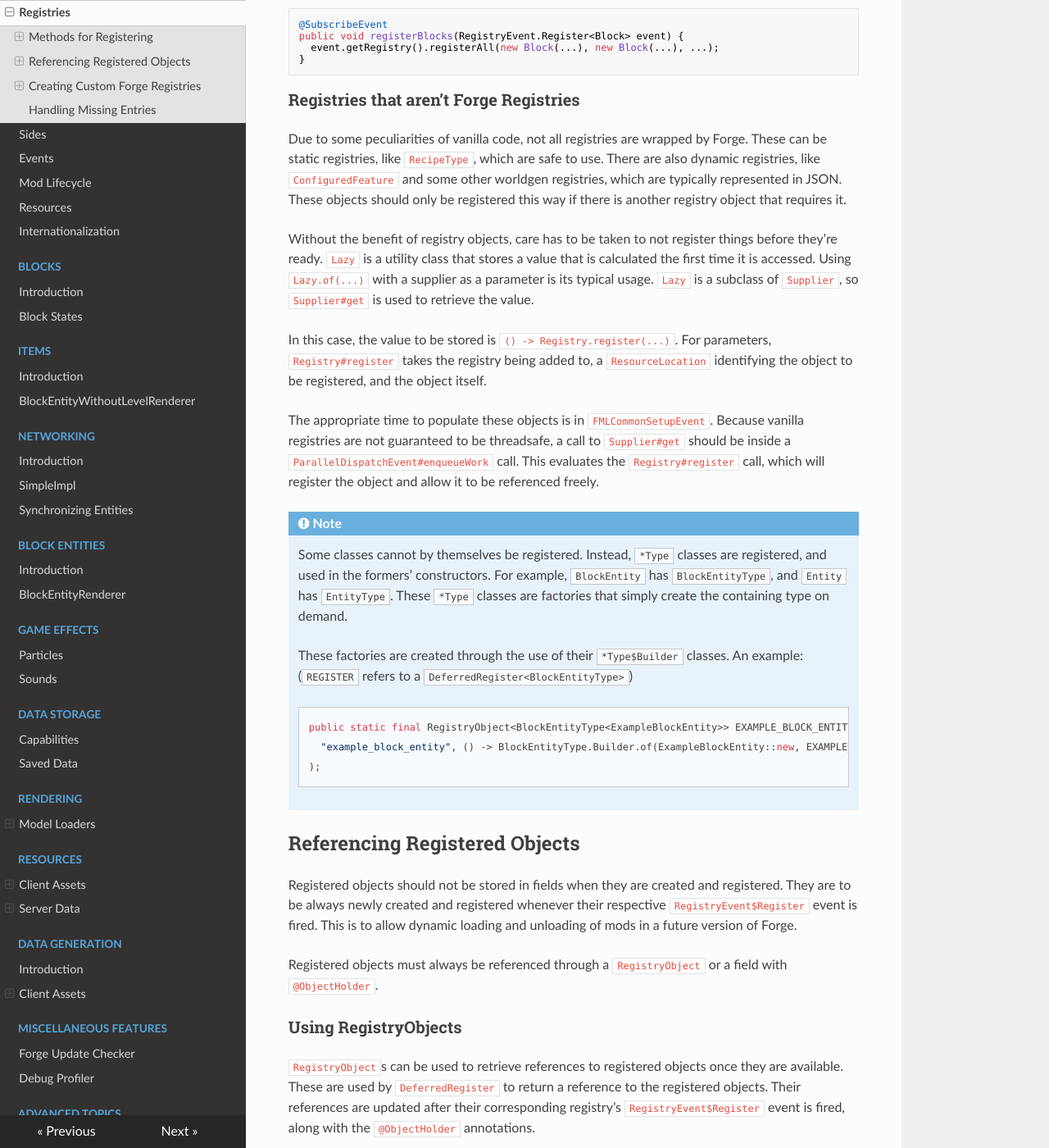
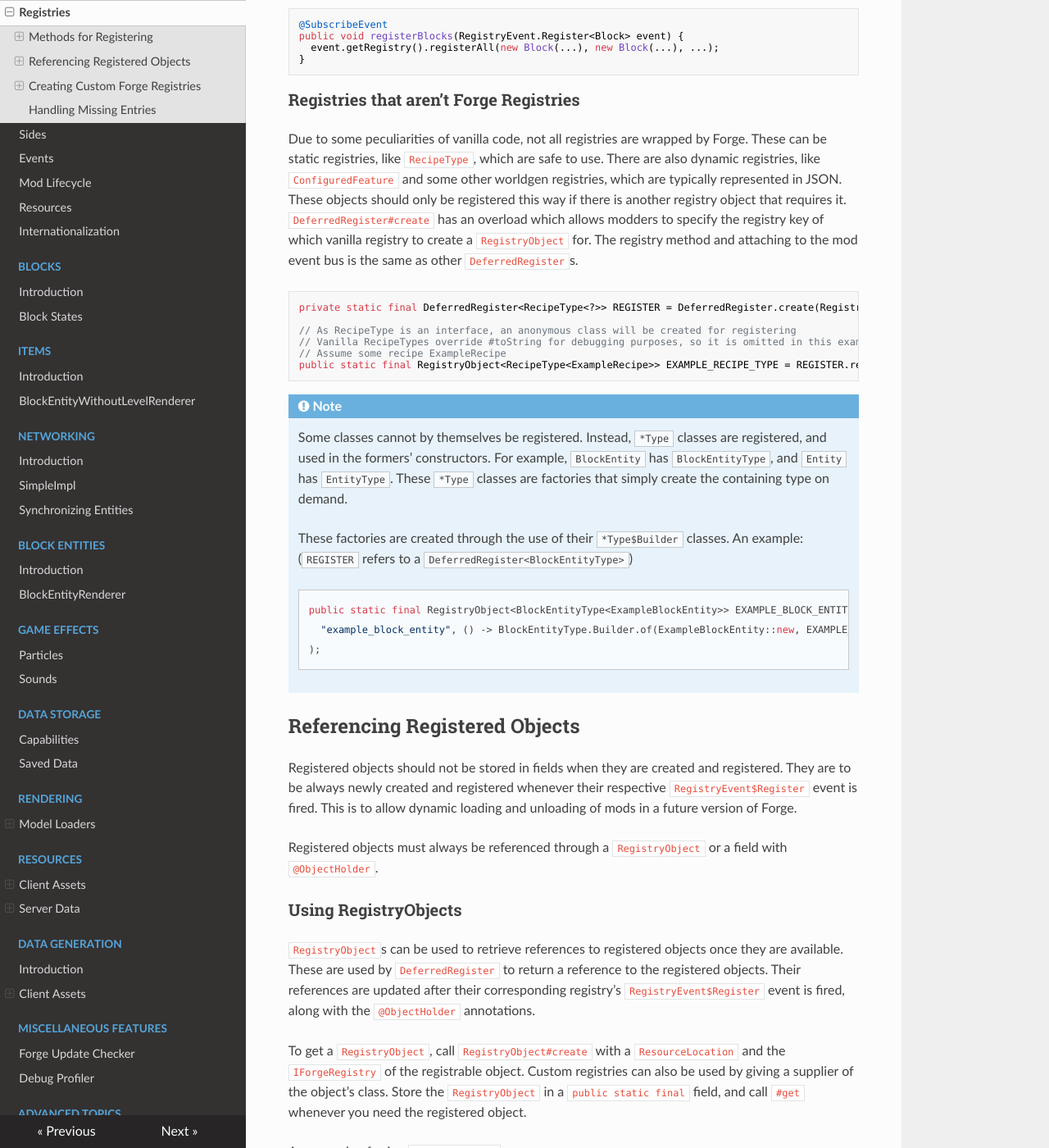
Before and after one commit to MinecraftForge/Documentation, an MkDocs documentation site: the page built from docs/concepts/registries.md, in a window 1280 px wide and 1400 px high, scrolled down 1325 px. Shown: the whole window at 82% size. Built offline with MkDocs 1.6.1, drawn with Linux system fonts in a browser that asks for light colours; nearby versions of some CDN libraries; some of the changed text lies outside the part shown.

Commit message:
[1.18.x] PR 8527 Update: Vanilla Deferred Registers (#428)

````diff
--- a/docs/concepts/registries.md
+++ b/docs/concepts/registries.md
@@ -45,13 +45,16 @@ public void registerBlocks(RegistryEvent.Register<Block> event) {
 
 ### Registries that aren't Forge Registries
 
-Due to some peculiarities of vanilla code, not all registries are wrapped by Forge. These can be static registries, like `RecipeType`, which are safe to use. There are also dynamic registries, like `ConfiguredFeature` and some other worldgen registries, which are typically represented in JSON. These objects should only be registered this way if there is another registry object that requires it.
+Due to some peculiarities of vanilla code, not all registries are wrapped by Forge. These can be static registries, like `RecipeType`, which are safe to use. There are also dynamic registries, like `ConfiguredFeature` and some other worldgen registries, which are typically represented in JSON. These objects should only be registered this way if there is another registry object that requires it. `DeferredRegister#create` has an overload which allows modders to specify the registry key of which vanilla registry to create a `RegistryObject` for. The registry method and attaching to the mod event bus is the same as other `DeferredRegister`s.
 
-Without the benefit of registry objects, care has to be taken to not register things before they're ready. `Lazy` is a utility class that stores a value that is calculated the first time it is accessed. Using `Lazy.of(...)` with a supplier as a parameter is its typical usage. `Lazy` is a subclass of `Supplier`, so `Supplier#get` is used to retrieve the value.
+```java
+private static final DeferredRegister<RecipeType<?>> REGISTER = DeferredRegister.create(Registry.RECIPE_TYPE_REGISTRY, "examplemod");
 
-In this case, the value to be stored is `() -> Registry.register(...)`. For parameters, `Registry#register` takes the registry being added to, a `ResourceLocation` identifying the object to be registered, and the object itself.
-
-The appropriate time to populate these objects is in `FMLCommonSetupEvent`. Because vanilla registries are not guaranteed to be threadsafe, a call to `Supplier#get` should be inside a `ParallelDispatchEvent#enqueueWork` call. This evaluates the `Registry#register` call, which will register the object and allow it to be referenced freely.
+// As RecipeType is an interface, an anonymous class will be created for registering
+// Vanilla RecipeTypes override #toString for debugging purposes, so it is omitted in this example
+// Assume some recipe ExampleRecipe
+public static final RegistryObject<RecipeType<ExampleRecipe>> EXAMPLE_RECIPE_TYPE = REGISTER.register("example_recipe_type", () -> new RecipeType<>() {});
+```
 
 !!! note
     Some classes cannot by themselves be registered. Instead, `*Type` classes are registered, and used in the formers' constructors. For example, [`BlockEntity`][blockentity] has `BlockEntityType`, and `Entity` has `EntityType`. These `*Type` classes are factories that simply create the containing type on demand.
@@ -74,15 +77,15 @@ Registered objects must always be referenced through a `RegistryObject` or a fie
 
 `RegistryObject`s can be used to retrieve references to registered objects once they are available. These are used by `DeferredRegister` to return a reference to the registered objects. Their references are updated after their corresponding registry's `RegistryEvent$Register` event is fired, along with the `@ObjectHolder` annotations.
 
-To get a `RegistryObject`, call `RegistryObject#of` with a `ResourceLocation` and the `IForgeRegistry` of the registrable object. Custom registries can also be used by giving a supplier of the object's class. Store the `RegistryObject` in a `public static final` field, and call `#get` whenever you need the registered object.
+To get a `RegistryObject`, call `RegistryObject#create` with a `ResourceLocation` and the `IForgeRegistry` of the registrable object. Custom registries can also be used by giving a supplier of the object's class. Store the `RegistryObject` in a `public static final` field, and call `#get` whenever you need the registered object.
 
 An example of using `RegistryObject`:
 
 ```java
-public static final RegistryObject<Item> BOW = RegistryObject.of(new ResourceLocation("minecraft:bow"), ForgeRegistries.ITEMS);
+public static final RegistryObject<Item> BOW = RegistryObject.create(new ResourceLocation("minecraft:bow"), ForgeRegistries.ITEMS);
 
-// assume that ManaType is a valid registry, and 'neomagicae:coffeinum' is a valid object within that registry
-public static final RegistryObject<ManaType> COFFEINUM = RegistryObject.of(new ResourceLocation("neomagicae", "coffeinum"), () -> ManaType.class);
+// assume that 'neomagicae:mana_type' is a valid registry, and 'neomagicae:coffeinum' is a valid object within that registry
+public static final RegistryObject<ManaType> COFFEINUM = RegistryObject.create(new ResourceLocation("neomagicae", "coffeinum"), new ResourceLocation("neomagicae", "mana_type"), "neomagicae");
 ```
 
 ### Using @ObjectHolder
@@ -208,7 +211,7 @@ When using `RegistryEvent$NewRegistry`, all one needs to do is construct the reg
 
 ### With DeferredRegister
 
-The `DeferredRegister` method is once again another wrapper around the above event. Once a `DeferredRegister` is created in a constant field, the registry can be constructed via `DeferredRegister#makeRegistry`. This takes in the name of the registry along with a supplied `RegistryBuilder` containing any additional configurations. The method already populates `#setName` and `#setType` by default. Since this method can be returned at any time, a supplied version of an `IForgeRegistry` is returned instead. This will be unresolvable until `RegistryEvent$NewRegistry` passes.
+The `DeferredRegister` method is once again another wrapper around the above event. Once a `DeferredRegister` is created in a constant field using the `#create` overload which takes in the registry name and the mod id, the registry can be constructed via `DeferredRegister#makeRegistry`. This takes in the registry class along with a supplied `RegistryBuilder` containing any additional configurations. The method already populates `#setName` and `#setType` by default. Since this method can be returned at any time, a supplied version of an `IForgeRegistry` is returned instead. This will be unresolvable until `RegistryEvent$NewRegistry` passes.
 
 !!! important
     `DeferredRegister#makeRegistry` must be called before the `DeferredRegister` is added to the mod event bus via `#register`. `#makeRegistry` also uses the `#register` method to create the registry during `RegistryEvent$NewRegistry`.
````
